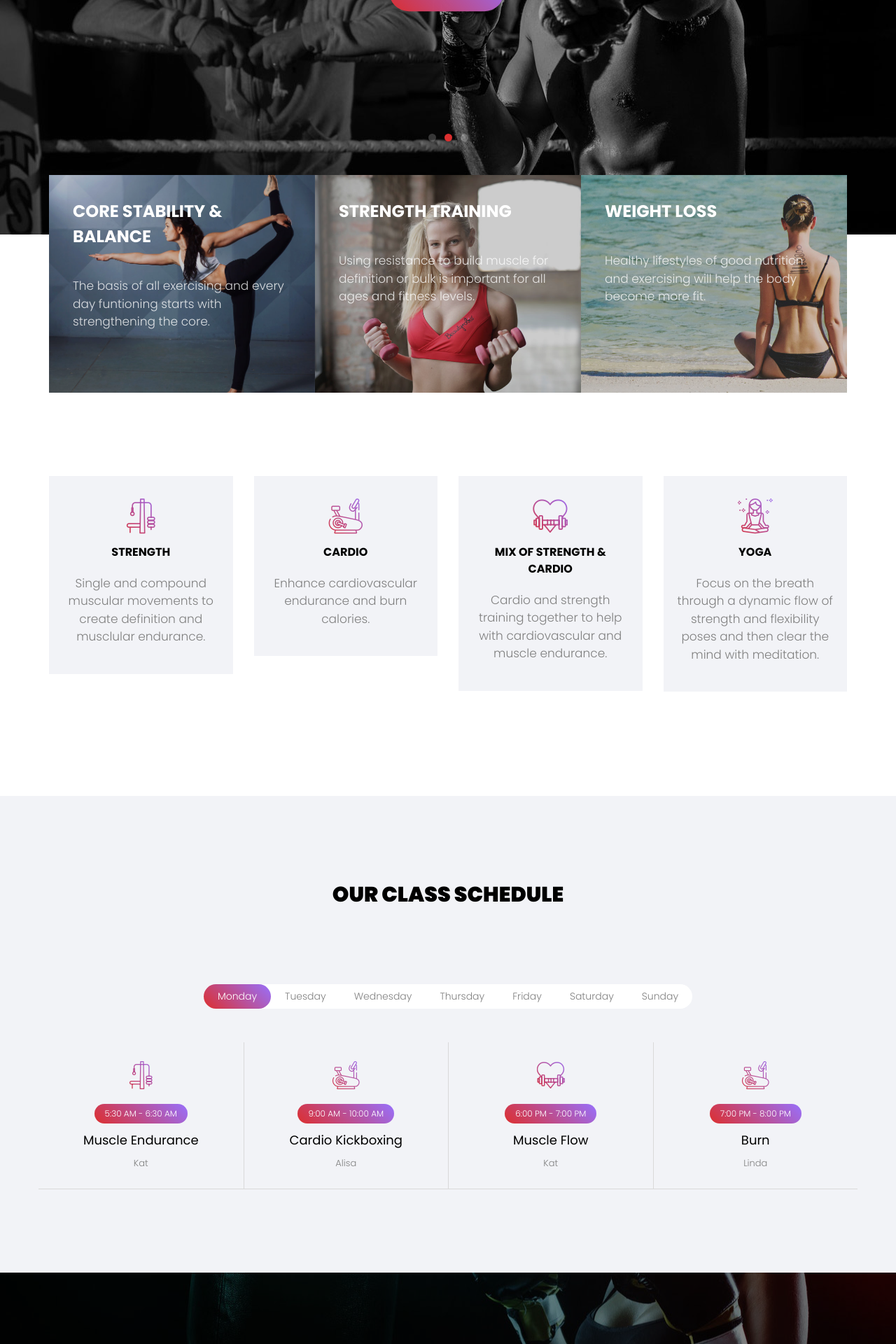
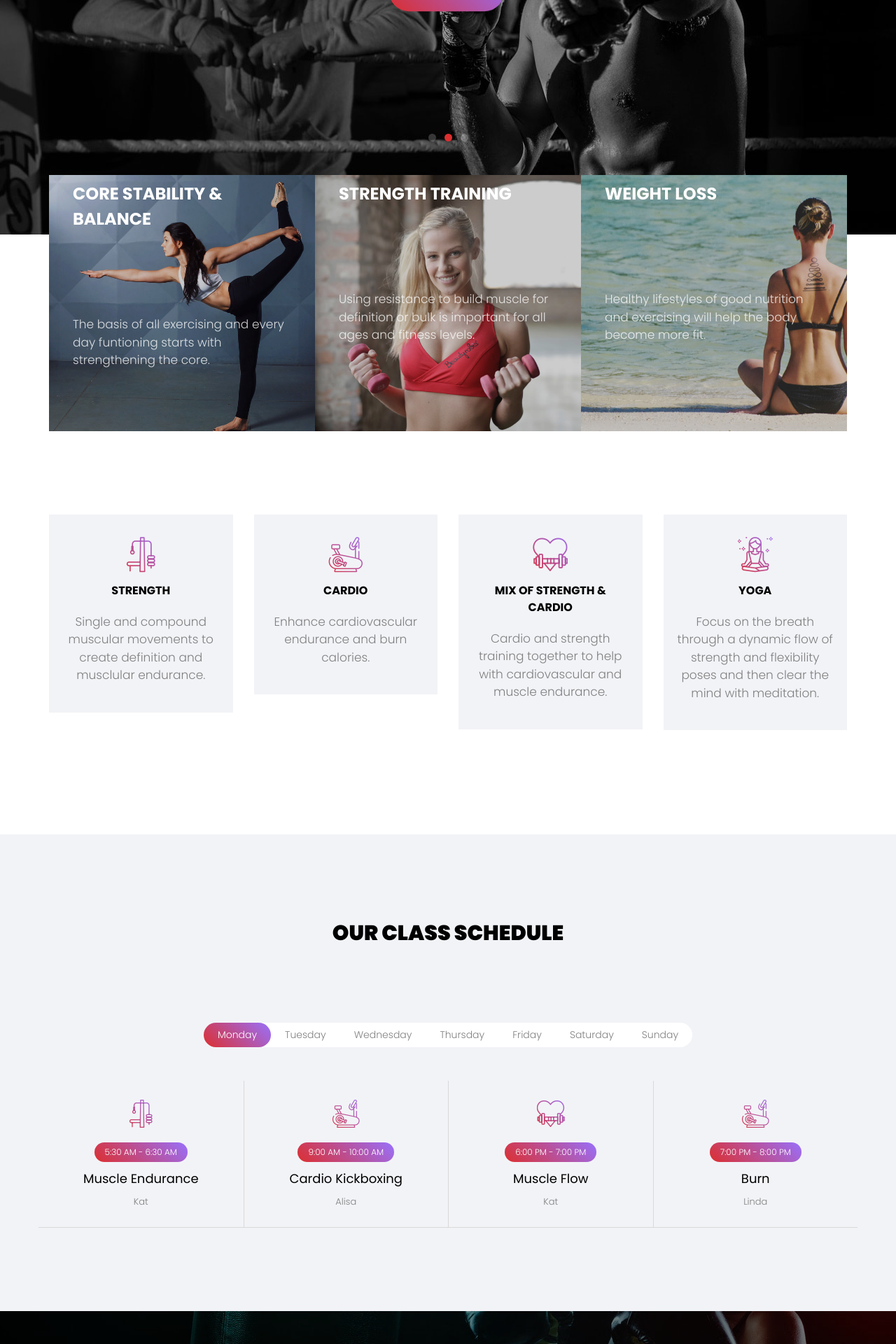
Before and after one commit to ResultsNow/resultsnow.github.io, a Jekyll site: the page built from index.html, in a window 1280 px wide. Shown: the part 365-2285 px from the top of the page at 70% size. Built offline with Jekyll 4.4.1, drawn with Linux system fonts in a browser that asks for light colours; some web fonts are replaced.

Commit message:
Update index.html

```diff
--- a/index.html
+++ b/index.html
@@ -36,8 +36,8 @@
           {% for intro in site.data.intros %}
           <div class="one-third intro-img" style="background-image: url(/images/{{ intro.image }})">
             <div class="desc">
-              <h3 style="padding-top: -5px;">{{ intro.focus }}</h3>
-              <p style="padding-top: 20px;">{{ intro.description }}</p>
+              <h3 style="margin-top: -25px;">{{ intro.focus }}</h3>
+              <p style="padding-top: 100px;">{{ intro.description }}</p>
             </div>
           </div>
           {% endfor %}
```
